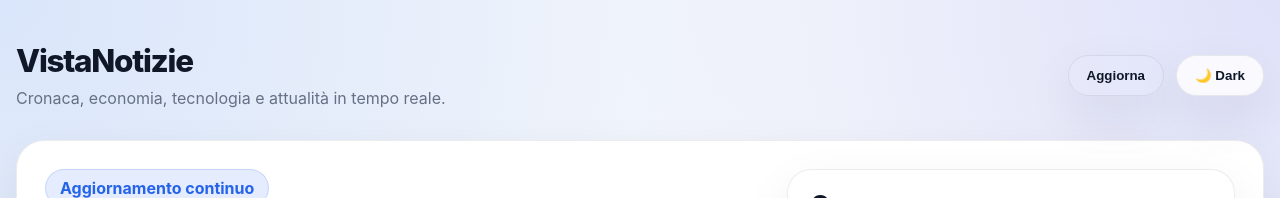
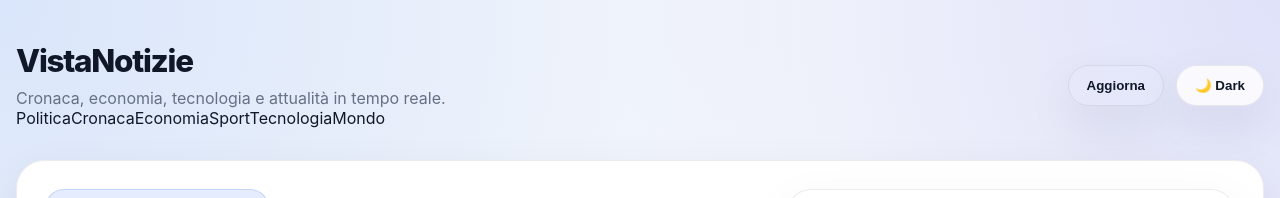
Before and after one commit to vistanotizie/vistanotizie, a Next.js app: page / in a window 1280 px wide. Shown: the top 198 px of the page. Built offline with nearby package versions, Linux system fonts and the light colour scheme; no server answers.

Commit message:
Update Header.tsx

```diff
--- a/components/Header.tsx
+++ b/components/Header.tsx
@@ -2,6 +2,15 @@
 
 import Link from 'next/link';
 import { ThemeToggle } from '@/components/ThemeToggle';
+
+const menuItems = [
+  { label: 'Politica', anchor: '#politica' },
+  { label: 'Cronaca', anchor: '#cronaca' },
+  { label: 'Economia', anchor: '#economia' },
+  { label: 'Sport', anchor: '#sport' },
+  { label: 'Tecnologia', anchor: '#tecnologia' },
+  { label: 'Mondo', anchor: '#mondo' },
+];
 
 export function Header() {
   return (
@@ -10,9 +19,18 @@ export function Header() {
         <Link href="/" className="brand">
           VistaNotizie
         </Link>
+
         <p className="brand-subtitle">
           Cronaca, economia, tecnologia e attualità in tempo reale.
         </p>
+
+        <nav className="top-menu">
+          {menuItems.map((item) => (
+            <a key={item.label} href={item.anchor}>
+              {item.label}
+            </a>
+          ))}
+        </nav>
       </div>
 
       <div style={{ display: 'flex', gap: '12px', flexWrap: 'wrap' }}>
```
